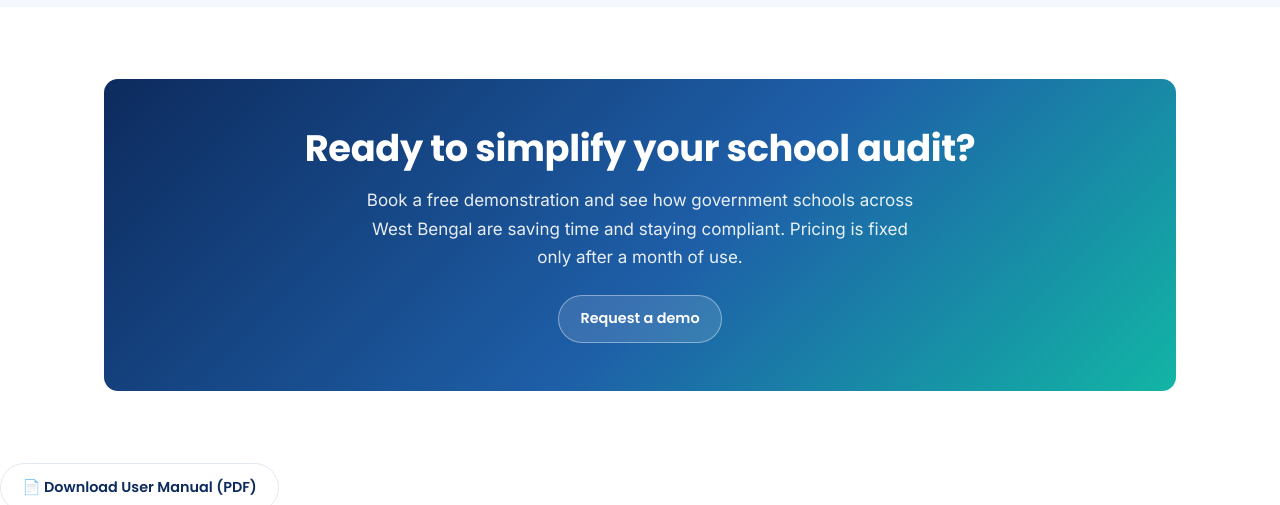
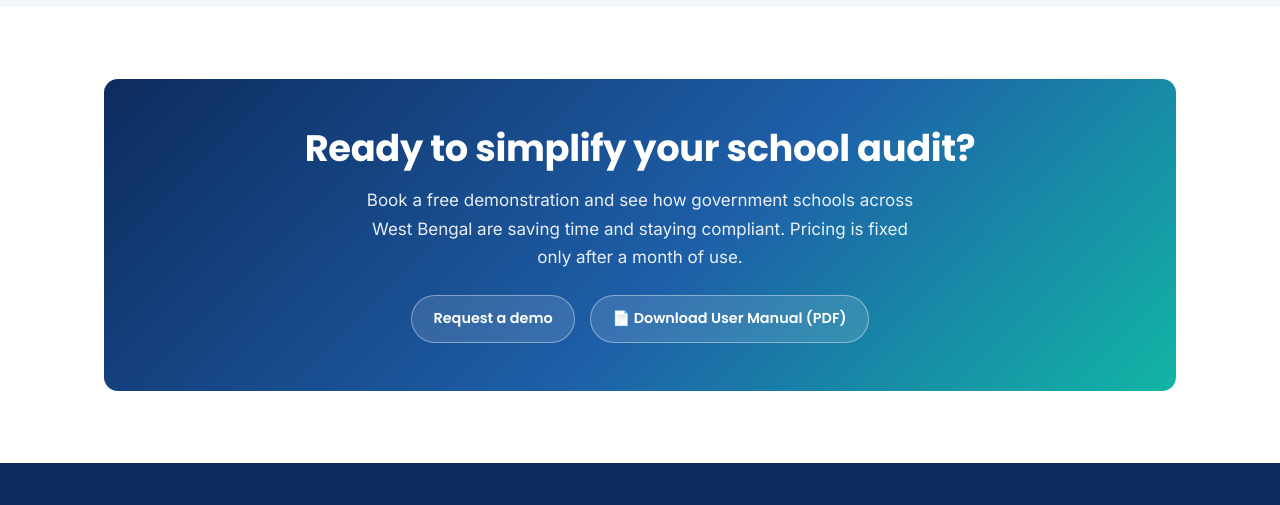
Before and after one commit to DEBASHISDUTTA/kalpanasofttech, a plain HTML site: page salary-audit-system.html in a window 1280 px wide. Shown: the part 5352-5857 px from the top of the page. Drawn offline with Linux system fonts and the light colour scheme.

Commit message:
add the refresh files including one pdf

```diff
--- a/salary-audit-system.html
+++ b/salary-audit-system.html
@@ -193,10 +193,11 @@
         <h2>Ready to simplify your school audit?</h2>
         <p>Book a free demonstration and see how government schools across West Bengal are saving time and staying compliant. Pricing is fixed only after a month of use.</p>
         <a class="btn btn-ghost" href="contact.html">Request a demo</a>
+        <a class="btn btn-ghost" href="Salary-Audit-System-User-Manual.pdf" target="_blank" rel="noopener" style="margin-left:.6rem;">📄 Download User Manual (PDF)</a>
       </div>
     </div>
   </section>
-<a class="btn btn-outline" href="Salary-Audit-System-User-Manual.pdf" target="_blank">📄 Download User Manual (PDF)</a>
+
 </main>
 
 <footer class="site-footer">
```
Also changed, not shown: 1 other file.
